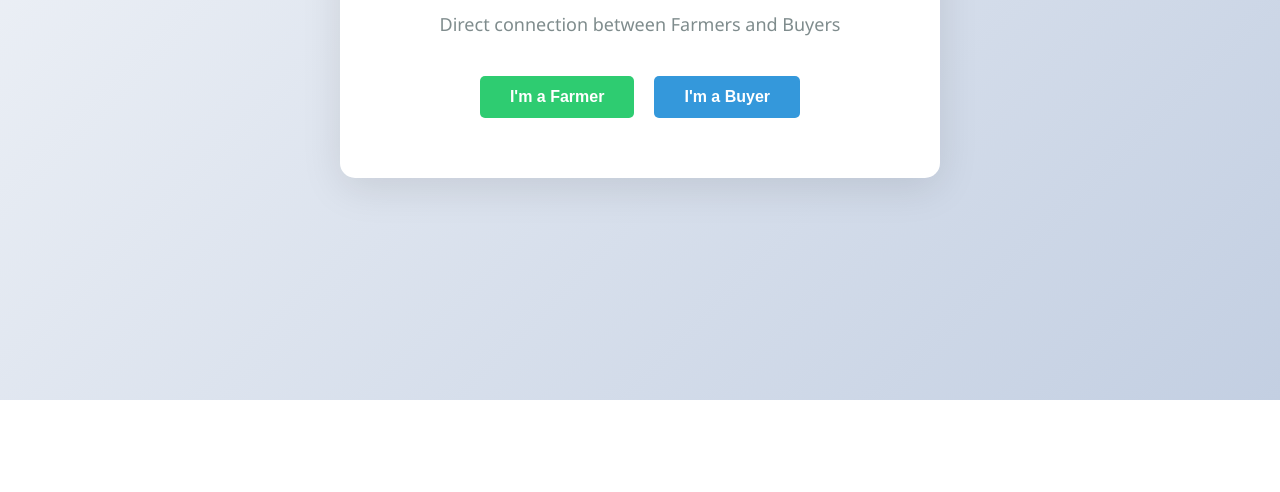
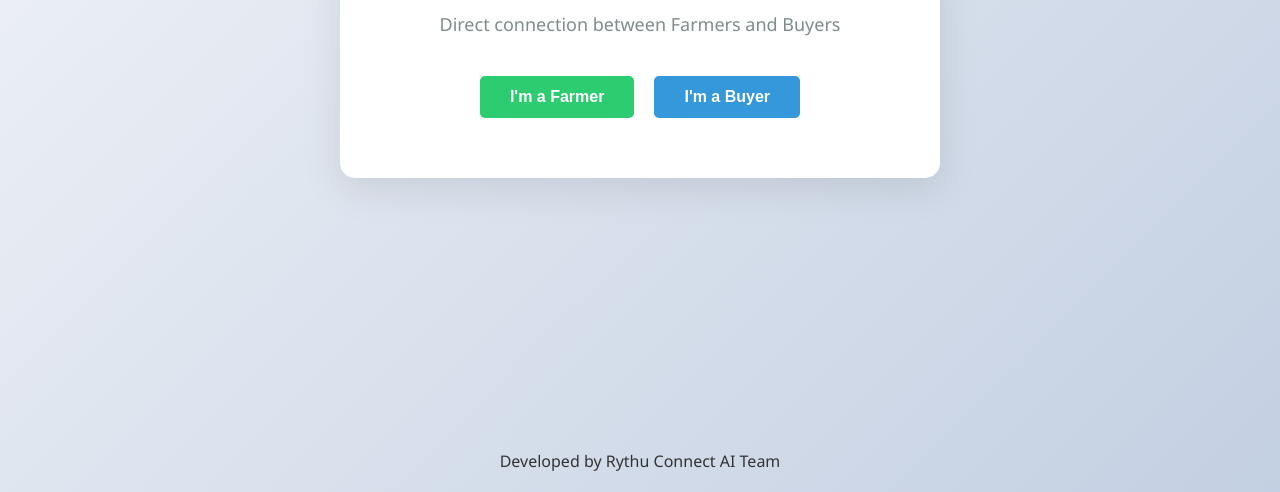
Before and after one commit to chintuilla1719-ctrl/rythu-connect-ai, a website: page index.html in a window 1280 px wide. Shown: the part 463-955 px from the top of the page. Before the commit the page ends 863 px from the top, so only its background shows below. Drawn offline with Linux system fonts and the light colour scheme; no server answers.

Commit message:
Added footer to homepage

```diff
--- a/index.html
+++ b/index.html
@@ -98,5 +98,8 @@
     </div>
 
     <script src="script.js"></script>
+    <footer style="text-align:center; padding:20px; margin-top:30px;">
+    <p>Developed by Rythu Connect AI Team</p>
+</footer>
 </body>
 </html>
```
